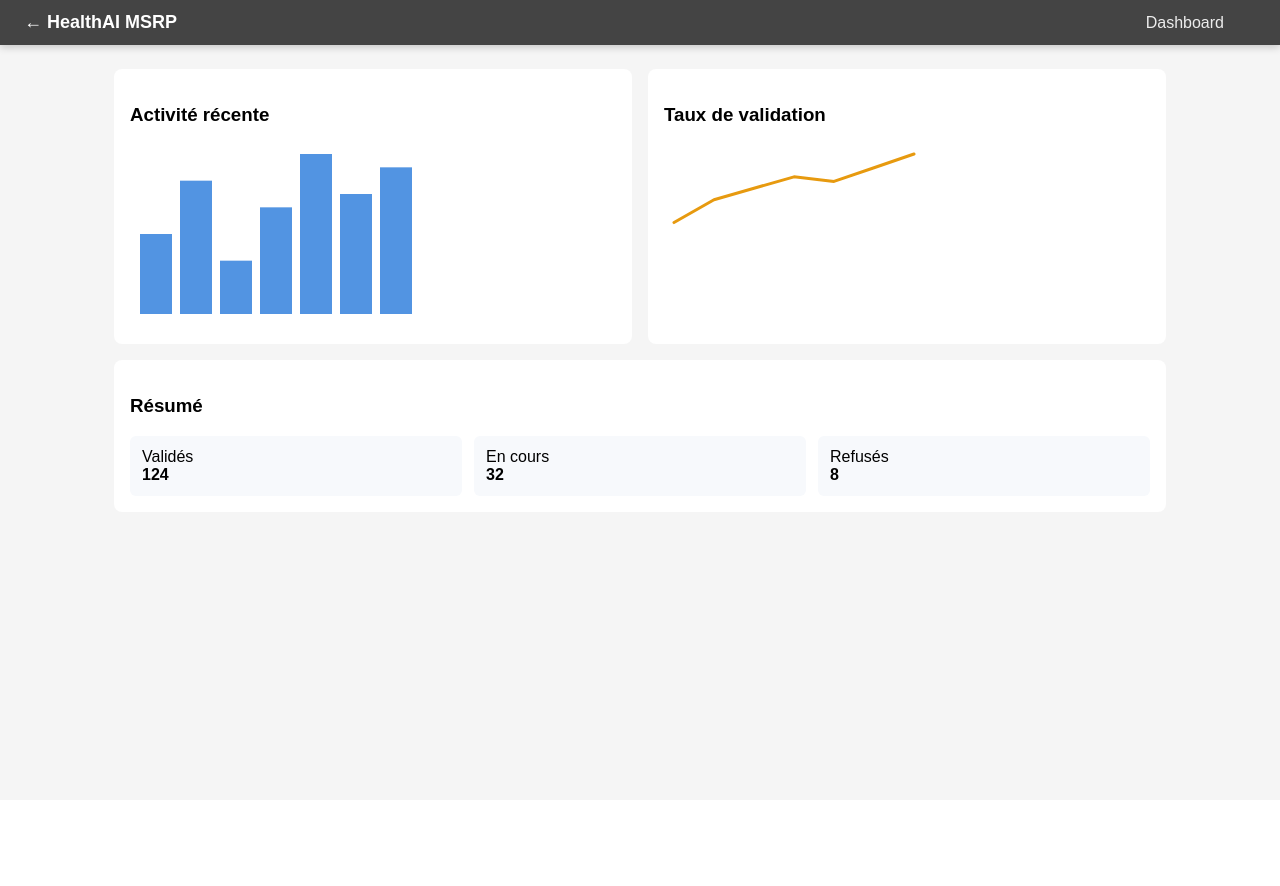
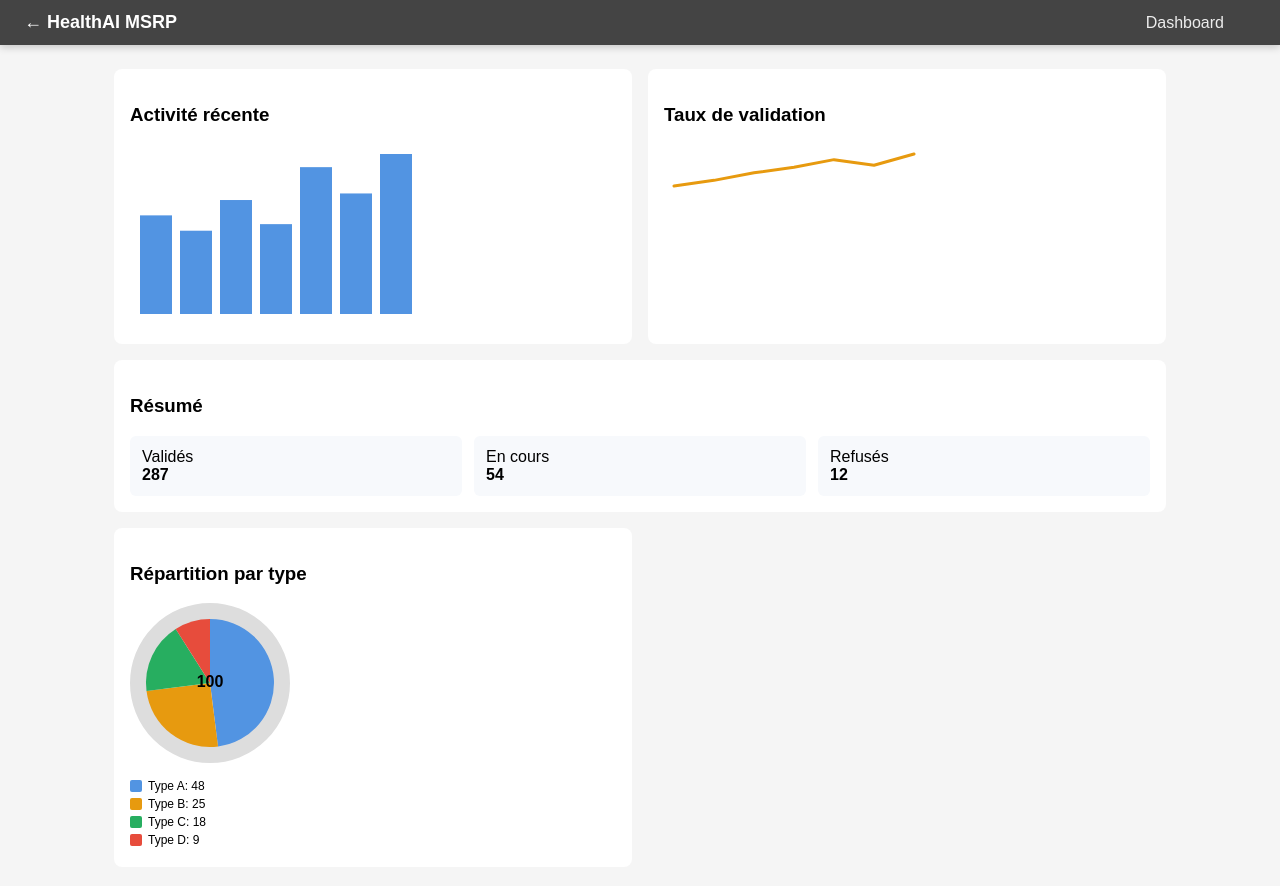
Before and after one commit to benoitCollado/HEALTHAIMSRP, a Vue app in the folder Frontend/: page /dashboard in a window 1280 px wide. Shown: the top 886 px of the page. Before the commit the page ends 800 px from the top, so only its background shows below. Built offline with nearby package versions, Linux system fonts and the light colour scheme.

Commit message:
Dashboard - Test API

```diff
--- a/Frontend/src/pages/Connexion.vue
+++ b/Frontend/src/pages/Connexion.vue
@@ -13,7 +13,7 @@
         </div>
         <div style="display:flex;gap:8px;justify-content:flex-end">
           <button type="submit">Se connecter</button>
-          <router-link to="/dashboard">Tester sans compte</router-link>
+          <router-link to="/page-accueil">Tester sans compte</router-link>
         </div>
       </form>
     </div>
--- a/Frontend/src/pages/Dashboard.vue
+++ b/Frontend/src/pages/Dashboard.vue
@@ -26,35 +26,151 @@
           <div style="flex:1;padding:12px;background:#f7f9fc;border-radius:6px">Refusés<br/><strong>{{summary.refuses}}</strong></div>
         </div>
       </section>
+
+      <section style="background:#fff;padding:16px;border-radius:8px;">
+        <h3>Répartition par type</h3>
+        <svg :width="pieW" :height="pieH" viewBox="0 0 200 200">
+          <circle cx="100" cy="100" r="80" fill="none" stroke="#ddd" stroke-width="40" />
+          <path v-for="(slice, idx) in pieSlices" :key="idx" :d="slice.d" :fill="slice.color" />
+          <text x="100" y="100" text-anchor="middle" dominant-baseline="middle" font-weight="bold" font-size="20">{{ apiData.total }}</text>
+        </svg>
+        <div style="margin-top:12px;font-size:12px">
+          <div v-for="t in typeData" :key="t.label" style="display:flex;align-items:center;gap:6px;margin-bottom:4px">
+            <span :style="`background:${t.color};display:inline-block;width:12px;height:12px;border-radius:2px`"></span>
+            <span>{{ t.label }}: {{ t.value }}</span>
+          </div>
+        </div>
+      </section>
     </div>
   </div>
 </template>
 
 <script lang="ts">
-import { defineComponent, computed } from 'vue'
+import { defineComponent, computed, ref, onMounted } from 'vue'
 import Navbar from '../components/Navbar.vue'
 
 export default defineComponent({
   components: { Navbar },
   setup() {
-    const data1 = [12, 20, 8, 16, 24, 18, 22]
-    const data2 = [40,50,55,60,58,64,70]
     const chartW = 480
     const chartH = 180
     const barW = 32
     const barGap = 8
-    const maxV = Math.max(...data1)
-    const scale = (chartH - 20) / maxV
+    const pieW = 160
+    const pieH = 160
+
+    // Toutes les données viennent du faux API
+    const data1 = ref<number[]>([])
+    const data2 = ref<number[]>([])
+    const summary = ref({ valides: 0, enCours: 0, refuses: 0 })
+    const apiData = ref({ type_a: 0, type_b: 0, type_c: 0, type_d: 0, total: 0 })
+
+    const maxV = computed(() => Math.max(...data1.value, 1))
+    const scale = computed(() => (chartH - 20) / maxV.value)
+
+    onMounted(() => {
+      // GROS APPEL API FAKE - simule la réponse complète du backend
+      const fakeApiResponse = {
+        // Activité récente par jour (bar chart)
+        activity: [45, 38, 52, 41, 67, 55, 73],
+        activityLabels: ['Lun', 'Mar', 'Mer', 'Jeu', 'Ven', 'Sam', 'Dim'],
+        activityTotal: 371,
+
+        // Taux de validation dans le temps (line chart) en %
+        validationRate: [68, 71, 75, 78, 82, 79, 85],
+        validationRateLabels: ['Semaine 1', 'Semaine 2', 'Semaine 3', 'Semaine 4', 'Semaine 5', 'Semaine 6', 'Semaine 7'],
+        validationRateAverage: 77.1,
+
+        // Répartition par type de flux
+        typeDistribution: {
+          type_a: 48,
+          type_b: 25,
+          type_c: 18,
+          type_d: 9,
+          total: 100
+        },
+
+        // Résumé principal
+        summary: {
+          valides: 287,
+          enCours: 54,
+          refuses: 12,
+          total: 353
+        },
+
+        // Métriques additionnelles
+        metrics: {
+          derniere_activite: '32 secondes',
+          taux_succes: 81.3,
+          taux_erreur: 3.4,
+          taux_en_attente: 15.3
+        }
+      }
+
+      // Remplir les données avec la réponse API
+      data1.value = fakeApiResponse.activity
+      data2.value = fakeApiResponse.validationRate
+      apiData.value = fakeApiResponse.typeDistribution
+      summary.value = fakeApiResponse.summary
+    })
+
+    const typeData = computed(() => {
+      const total = apiData.value.total || 1
+      return [
+        { label: 'Type A', value: apiData.value.type_a, color: '#5294E2' },
+        { label: 'Type B', value: apiData.value.type_b, color: '#E79A0F' },
+        { label: 'Type C', value: apiData.value.type_c, color: '#27AE60' },
+        { label: 'Type D', value: apiData.value.type_d, color: '#E74C3C' }
+      ]
+    })
+
+    function polarToCartesian(centerX: number, centerY: number, radius: number, angleInDegrees: number) {
+      const angleInRadians = (angleInDegrees - 90) * Math.PI / 180.0
+      return {
+        x: centerX + (radius * Math.cos(angleInRadians)),
+        y: centerY + (radius * Math.sin(angleInRadians))
+      }
+    }
+
+    function describeArc(x: number, y: number, radius: number, startAngle: number, endAngle: number) {
+      const start = polarToCartesian(x, y, radius, endAngle)
+      const end = polarToCartesian(x, y, radius, startAngle)
+      const largeArc = endAngle - startAngle <= 180 ? "0" : "1"
+      return [
+        "M", x, y,
+        "L", start.x, start.y,
+        "A", radius, radius, 0, largeArc, 0, end.x, end.y,
+        "Z"
+      ].join(" ")
+    }
+
+    const pieSlices = computed(() => {
+      const total = apiData.value.total || 1
+      const center = 100
+      const radius = 80
+      let startAngle = 0
+      const slices: any[] = []
+
+      for (const t of typeData.value) {
+        const percentage = (t.value / total) * 100
+        const endAngle = startAngle + (percentage * 3.6)
+        slices.push({
+          d: describeArc(center, center, radius, startAngle, endAngle),
+          color: t.color
+        })
+        startAngle = endAngle
+      }
+
+      return slices
+    })
 
     const linePoints = computed(() => {
-      const max2 = Math.max(...data2)
+      const max2 = Math.max(...data2.value, 1)
       const s = (chartH - 20) / max2
-      return data2.map((v,i) => `${10 + i*(barW+barGap)} , ${chartH - 10 - v*s}`).join(' ')
+      return data2.value.map((v, i) => `${10 + i * (barW + barGap)} , ${chartH - 10 - v * s}`).join(' ')
     })
 
-    const summary = { valides: 124, enCours: 32, refuses: 8 }
-
-    return { data1, chartW, chartH, barW, barGap, scale, linePoints, summary }
+    return { data1, chartW, chartH, barW, barGap, scale, linePoints, summary, pieW, pieH, typeData, apiData, pieSlices }
   }
 })
 </script>
--- a/Frontend/src/pages/GestionFlux.vue
+++ b/Frontend/src/pages/GestionFlux.vue
@@ -44,11 +44,12 @@ export default defineComponent({
 
     function valider(item: any) {
       state.valides.push(item)
-      state.encours = state.encours.filter((i:any)=>i.id!==item.id)
+      state.encours = state.encours.filter((i: any) => i.id !== item.id)
     }
+
     function refuser(item: any) {
       state.refuses.push(item)
-      state.encours = state.encours.filter((i:any)=>i.id!==item.id)
+      state.encours = state.encours.filter((i: any) => i.id !== item.id)
     }
 
     return { ...state, valider, refuser }
--- a/Frontend/src/pages/Nettoyage.vue
+++ b/Frontend/src/pages/Nettoyage.vue
@@ -28,9 +28,11 @@ export default defineComponent({
   components: { Navbar },
   setup() {
     const state = reactive({ rows: [ {id:'N-1', type:'Incohérence date'}, {id:'N-2', type:'Doublon'}, {id:'N-3', type:'Manque info'} ] })
-    function clean(r:any){
-      state.rows = state.rows.filter((x:any)=>x.id!==r.id)
+
+    function clean(r: any) {
+      state.rows = state.rows.filter((x: any) => x.id !== r.id)
     }
+
     return { ...state, clean }
   }
 })
```
Also changed, not shown: Frontend/src/data/mockApiData.ts (added, +30 -0 lines), Frontend/src/services/api.ts (added, +96 -0 lines), 2 other files (tests, documents, lock files or other folders).
